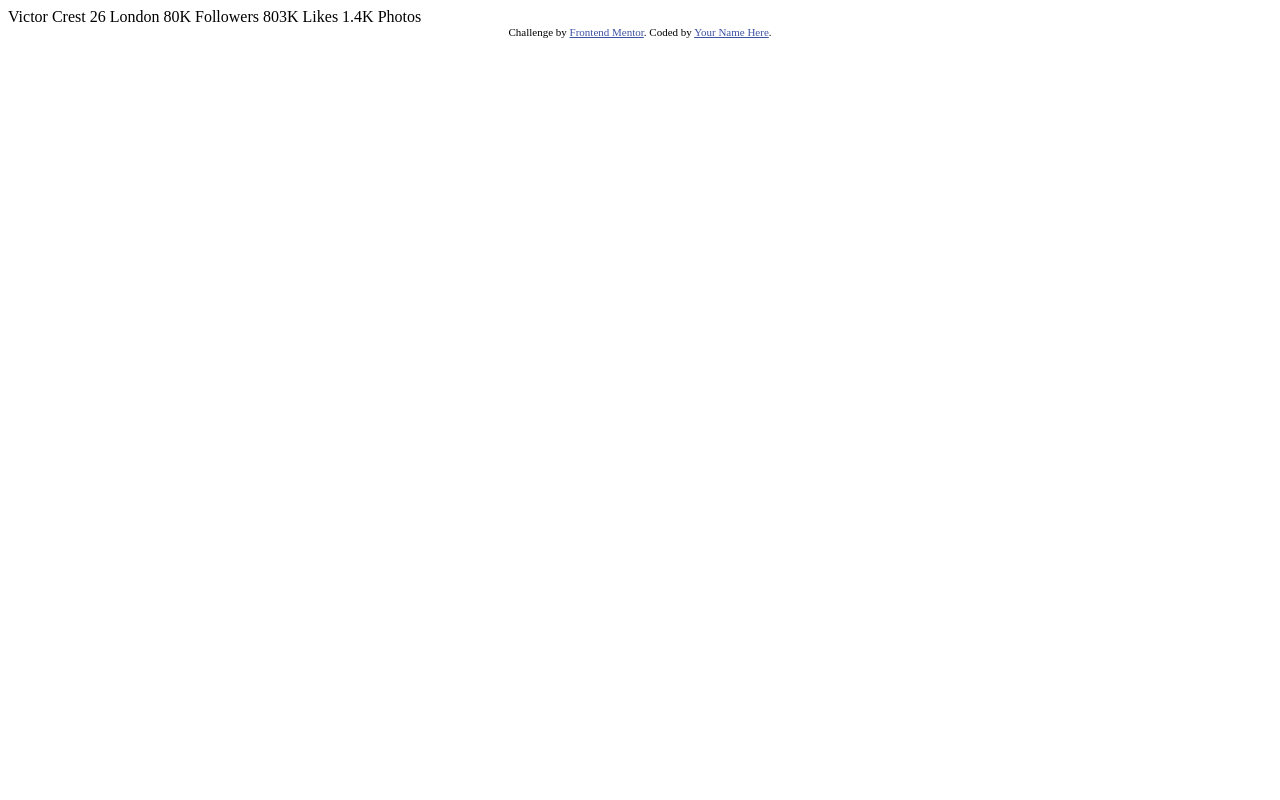
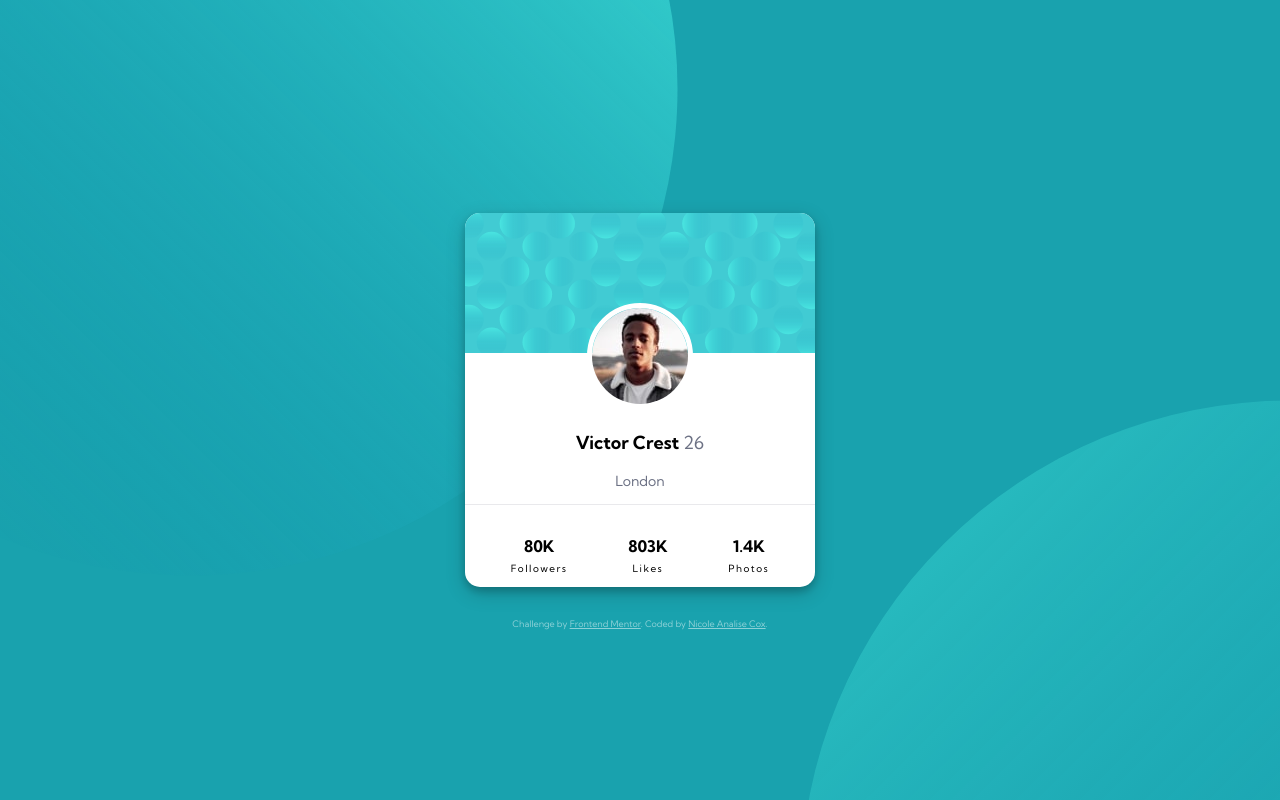
Before and after one commit to mayariii/profile-card-component, a plain HTML site: page index.html in a window 1280 px wide. Drawn offline with Linux system fonts and the light colour scheme.

Commit message:
add html structure & most css styling

```diff
--- a/index.html
+++ b/index.html
@@ -3,33 +3,49 @@
 <head>
   <meta charset="UTF-8">
   <meta name="viewport" content="width=device-width, initial-scale=1.0"> <!-- displays site properly based on user's device -->
-
+  <link href="./styles/styles.css" rel="stylesheet">
+  <link rel="preconnect" href="https://fonts.gstatic.com">
+  <link href="https://fonts.googleapis.com/css2?family=Kumbh+Sans:wght@400;700&display=swap" rel="stylesheet">
   <link rel="icon" type="image/png" sizes="32x32" href="./images/favicon-32x32.png">
 
   <title>Frontend Mentor | Profile card component</title>
+</head>
 
-  <!-- Feel free to remove these styles or customise in your own stylesheet 👍 -->
-  <style>
-    .attribution { font-size: 11px; text-align: center; }
-    .attribution a { color: hsl(228, 45%, 44%); }
-  </style>
-</head>
 <body>
-  Victor Crest
-  26
-  London
+<img class="circle-top" src="./images/bg-pattern-top.svg" alt="">
+<img class="circle-bottom" src="./images/bg-pattern-bottom.svg" alt="">
+<div class="main-card centered">
+  <div class="main-profile">
+    <img class="profile-img" src="images/image-victor.jpg">
+    <p class="name-field">Victor Crest   <span class="age-field"> 26 </span></p>
+    <p class="location-field">London</p>
+  </div>
 
-  80K
-  Followers
 
-  803K
-  Likes
+  <div class="profile-info">
+    <div class="info-section">
+      <p class="numerical-info">80K</p>
+      <p class="description-info">Followers</p>
+    </div>
 
-  1.4K
-  Photos
+    <div class="info-section">
+      <p class="numerical-info">803K</p>
+      <p class="description-info">Likes</p>
+    </div>
+
+    <div class="info-section">
+      <p class="numerical-info">1.4K</p>
+      <p class="description-info">Photos</p>
+    </div>
+  </div>
+
   <div class="attribution">
     Challenge by <a href="https://www.frontendmentor.io?ref=challenge" target="_blank">Frontend Mentor</a>.
-    Coded by <a href="#">Your Name Here</a>.
+    Coded by <a href="https://github.com/nicoleanalisecox/">Nicole Analise Cox</a>.
   </div>
+
+</div>
+
 </body>
+
 </html>
--- /dev/null
+++ b/styles/styles.css
@@ -0,0 +1,118 @@
+
+    body {
+        text-align: center;
+        font-family: 'Kumbh Sans',
+        sans-serif;
+        background-color: hsl(185, 75%, 39%);
+        display: flex;
+        justify-content: center;
+        align-items: center;
+        flex-direction: column;
+    }
+
+    .main-card {
+        background-color: white;
+        border-radius: 15px;
+        width: 350px;
+        height: 374px;
+        margin: auto;
+        box-shadow: 0 4px 8px 0 rgba(0, 0, 0, 0.2),
+        0 6px 20px 0 rgba(0, 0, 0, 0.19);
+    }
+
+    @media (min-width: 375px) {
+        .main-card {
+            width: 326;
+        }
+    }
+
+    .centered {
+        position: fixed;
+        top: 50%;
+        left: 50%;
+        transform: translate(-50%, -50%);
+    }
+
+    .main-profile {
+        background-image: url("../images/bg-pattern-card.svg");
+        background-repeat: no-repeat;
+        border-top-left-radius: 15px;
+        border-top-right-radius: 15px;
+
+    }
+
+    .profile-img {
+        background-color: white;
+        border: 5px solid white;
+        border-radius: 100%;
+        margin-top: 90px;
+    }
+
+    .name-field {
+        font-weight: 700;
+        font-size: 18px;
+        color: hsl(228%, 23%, 23%);
+    }
+
+    .age-field {
+        font-weight: 400;
+        font-size: 18px;
+        color: hsl(228, 10%, 47%);
+    }
+
+    .location-field {
+        color: hsl(228, 10%, 47%);
+        font-size: 14px;
+    }
+
+    .profile-info {
+        border-top: 1px solid hsl(228, 9%, 92%);
+        display: flex;
+        justify-content: space-evenly;
+    }
+
+    .info-section {
+      padding: 15px;
+    }
+
+    .numerical-info {
+        font-weight: 700;
+        color: hsl(228%,23%,23%);
+        margin-bottom: 6px;
+    }
+
+    .description-info {
+        font-weight: 400;
+        font-size: 10px;
+        color: hsl(228%, 10%, 47%);
+        margin-top: 6px;
+        letter-spacing: 1.5px;
+    }
+
+    .attribution {
+        font-size: 9px;
+        text-align: center;
+        color: white;
+        padding: 5%;
+        opacity: 50%;
+    }
+
+    .attribution a {
+        color: white;
+    }
+
+    .circle-top {
+        position: fixed;
+        width: 978px;
+        height: 976px;
+        left: -300px;
+        top: -400px;
+    }
+
+    .circle-bottom {
+        position: fixed;
+        width: 978px;
+        height: 976px;
+        top: 400px;
+        left: 800px;
+    }
```
